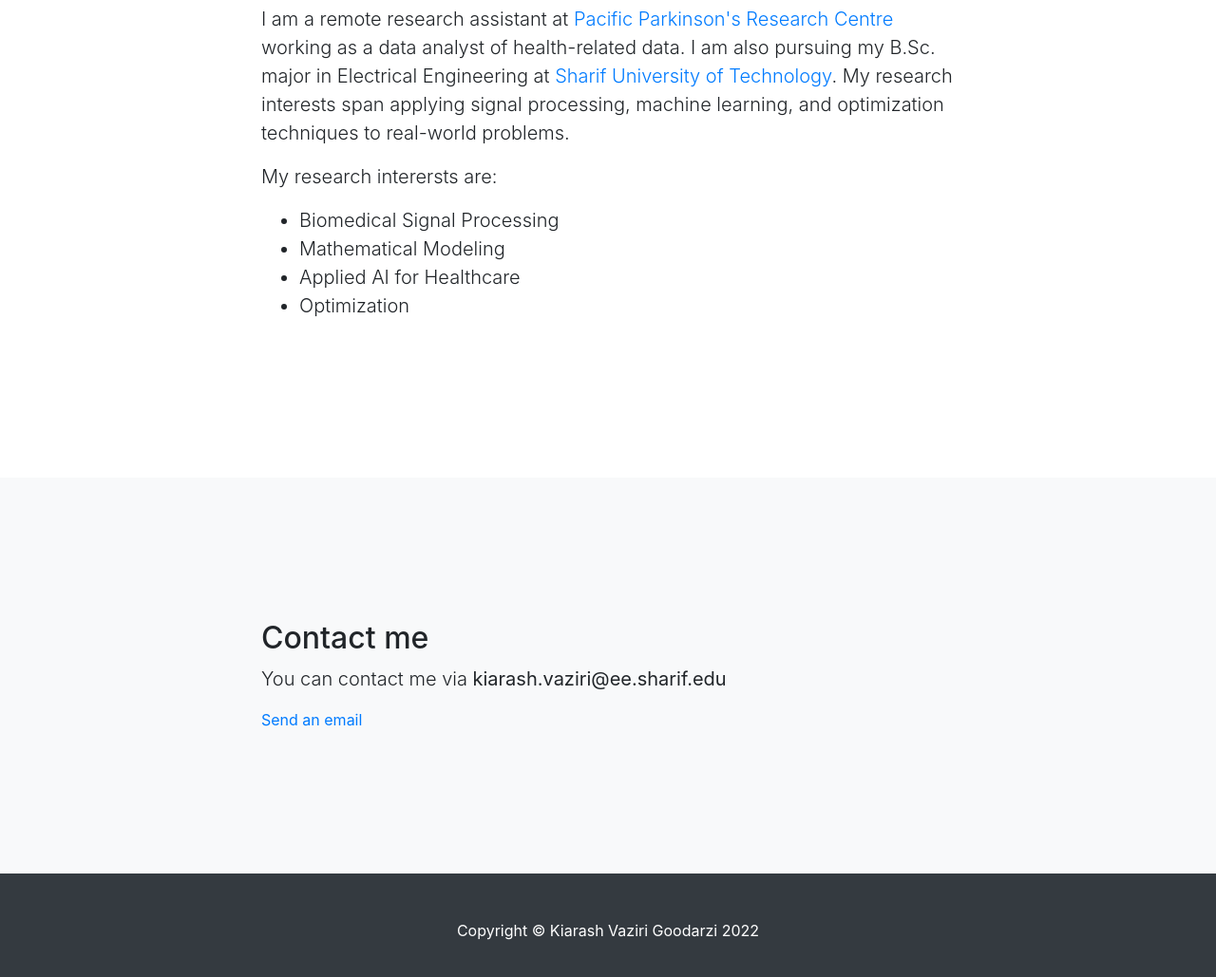
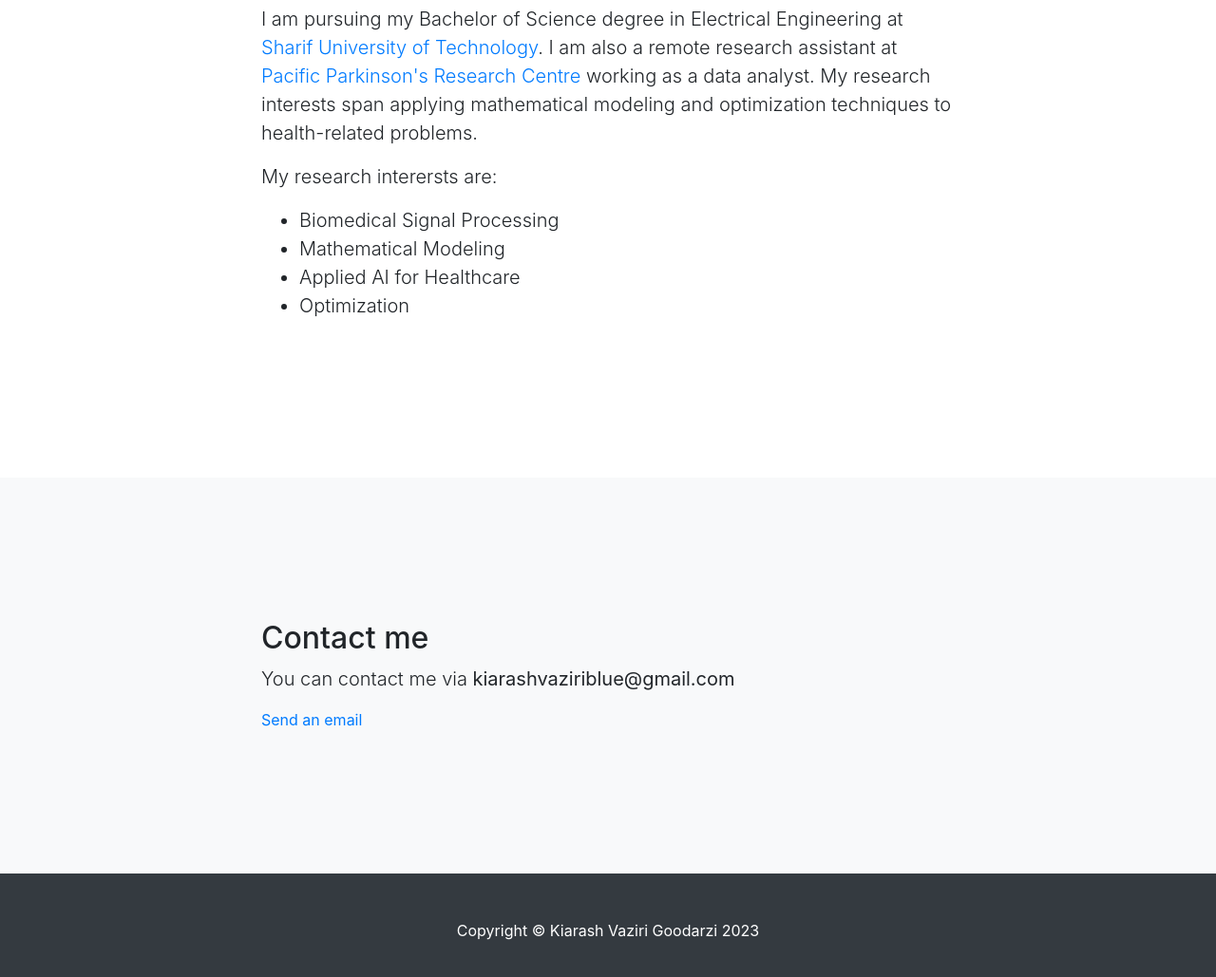
Before and after one commit to KiarashVaziri/kiarashvaziri.github.io, a website with bundled scripts: page index.html in a window 1280 px wide. Shown: the part 549-1578 px from the top of the page at 95% size. Built offline with nearby package versions, Linux system fonts and the light colour scheme.

Commit message:
Update index.html

```diff
--- a/index.html
+++ b/index.html
@@ -33,12 +33,6 @@
             <a class="nav-link js-scroll-trigger" href="#about">About me</a>
           </li>
           <li class="nav-item">
-            <a class="nav-link js-scroll-trigger" href="#projects">Projects</a>
-          </li>
-          <li class="nav-item">
-          <a class="nav-link js-scroll-trigger" href="#TA">Teaching</a>
-          </li>
-          <li class="nav-item">
             <a class="nav-link js-scroll-trigger" href="#contact">Contact me</a>
           </li>
         </ul>
@@ -58,8 +52,8 @@
       <div class="row">
         <div class="col-lg-8 mx-auto">
           <h2>About me</h2>
-          <p class="lead">I am a remote research assistant at <a href="https://www.pacificparkinsons.org/"> Pacific Parkinson's Research Centre</a> working as a data analyst of health-related data. I am also pursuing my B.Sc. major in Electrical Engineering at <a href="https://en.sharif.edu/"> Sharif University of Technology</a>.
-          My research interests span applying signal processing, machine learning, and optimization techniques to real-world problems.</p>
+          <p class="lead">I am pursuing my Bachelor of Science degree in Electrical Engineering at <a href="https://en.sharif.edu/"> Sharif University of Technology</a>. I am also a remote research assistant at <a href="https://www.pacificparkinsons.org/"> Pacific Parkinson's Research Centre</a> working as a data analyst.
+          My research interests span applying mathematical modeling and optimization techniques to health-related problems.</p>
           <p class="lead"> My research interersts are:</p>
           <ul class="lead">
             <li> Biomedical Signal Processing</li>
@@ -77,7 +71,7 @@
       <div class="row">
         <div class="col-lg-8 mx-auto">
           <h2>Contact me</h2>
-          <p class="lead">You can contact me via <b>kiarash.vaziri@ee.sharif.edu</b></p>
+          <p class="lead">You can contact me via <b>kiarashvaziriblue@gmail.com</b></p>
           <a href="mailto:kiarash.vaziri@ee.sharif.edu">Send an email</a>
         </div>
       </div>
@@ -87,7 +81,7 @@
   <!-- Footer -->
   <footer class="py-5 bg-dark">
     <div class="container">
-      <p class="m-0 text-center text-white">Copyright &copy; Kiarash Vaziri Goodarzi 2022</p>
+      <p class="m-0 text-center text-white">Copyright &copy; Kiarash Vaziri Goodarzi 2023</p>
     </div>
     <!-- /.container -->
   </footer>
```
